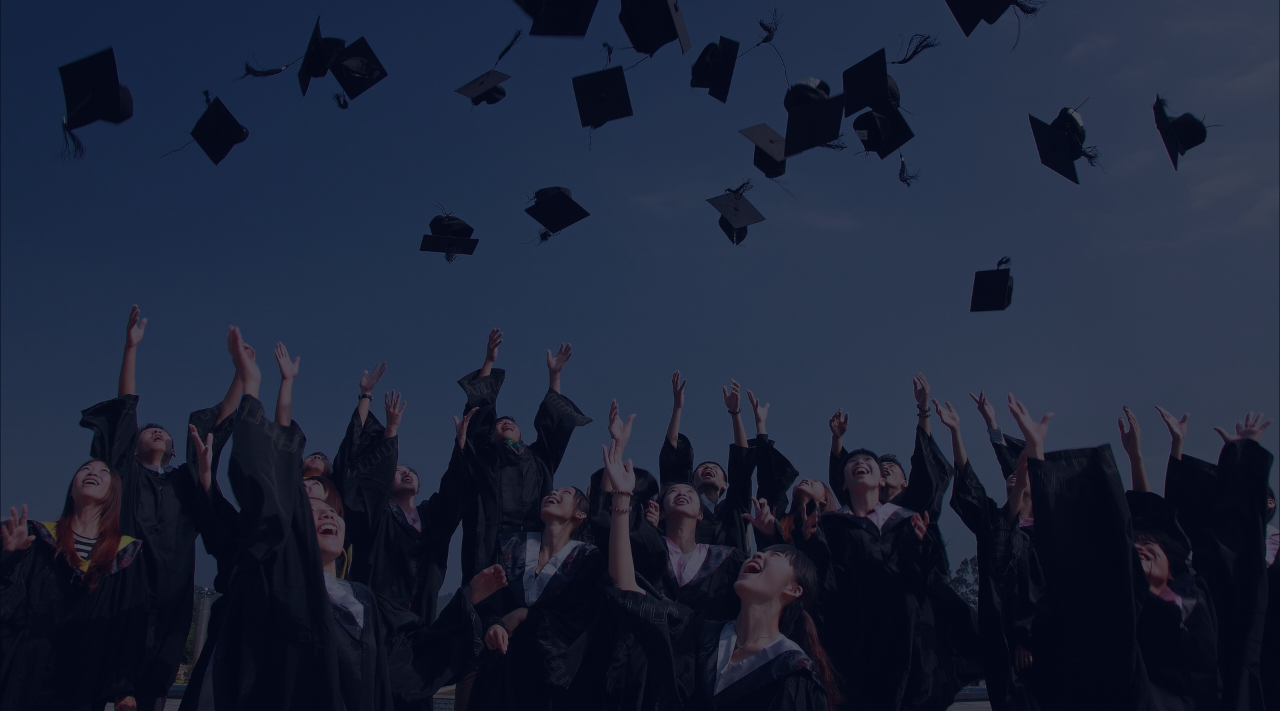
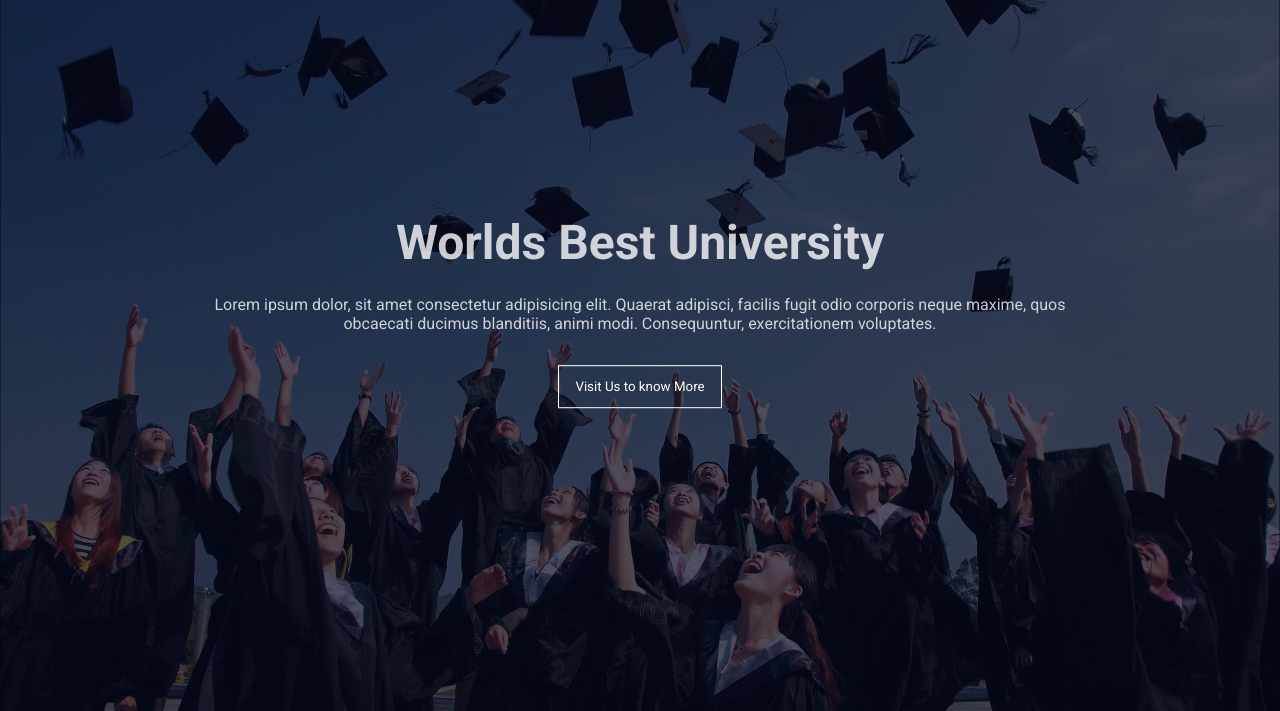
Before and after one commit to AvinasHSinha07/Edge-assignment-1, a plain HTML site: page index.html in a window 1280 px wide. Shown: the part 89-800 px from the top of the page. Drawn offline with Linux system fonts and the light colour scheme; a web font is replaced by a local one.

Commit message:
banner section completed

```diff
--- a/index.html
+++ b/index.html
@@ -26,6 +26,13 @@
             </div>
         </div>
 
+        <div class="header-content">
+            <h1>Worlds Best University</h1>
+            <p>Lorem ipsum dolor, sit amet consectetur adipisicing elit. Quaerat adipisci, facilis fugit odio corporis neque maxime, quos obcaecati ducimus blanditiis, animi modi. Consequuntur, exercitationem voluptates.</p>
+            <button class="button">Visit Us to know More</button>
+
+        </div>
+
     </div>
 </body>
 </html>
--- a/style.css
+++ b/style.css
@@ -45,7 +45,7 @@
   margin: 0 auto;
   margin-top: 5px;
 
-  background-color: red;
+  background-color: rgb(245, 113, 87);
   height: 2px;
   transition: 0.5s;
 }
@@ -56,3 +56,41 @@
 .nav-links ul li {
   list-style-type: none;
 }
+
+.header-content{
+    position: absolute;
+    top: 50%;
+    left: 50%;
+    margin: 0 auto;
+    width: 90%;
+    transform: translate(-50%, -50%);
+    text-align: center;
+    color: #ffffffc8;
+
+}
+.header-content h1{
+    font-size: 3rem;
+    margin-bottom: 1.5rem;
+}
+.header-content p{
+    font-size: 1rem;
+
+    width: 80%;
+    margin: 0 auto;
+    margin-bottom: 1rem;
+}
+
+.button{
+    margin-top: 1rem;
+    padding: .8rem 1rem;
+    background-color: transparent;
+    border: 1px solid white;
+    color: white;
+    cursor: pointer;
+    transition: .2s;
+}
+
+.button:hover{
+    background-color: rgb(245, 113, 87);
+    border: none;
+}
```
